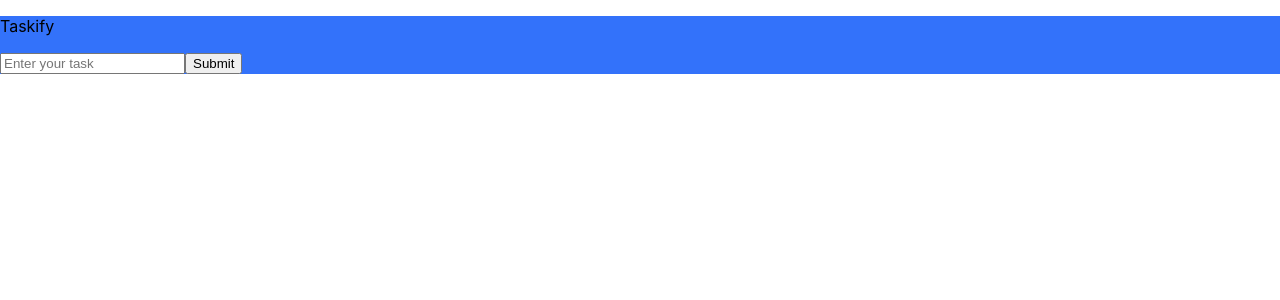
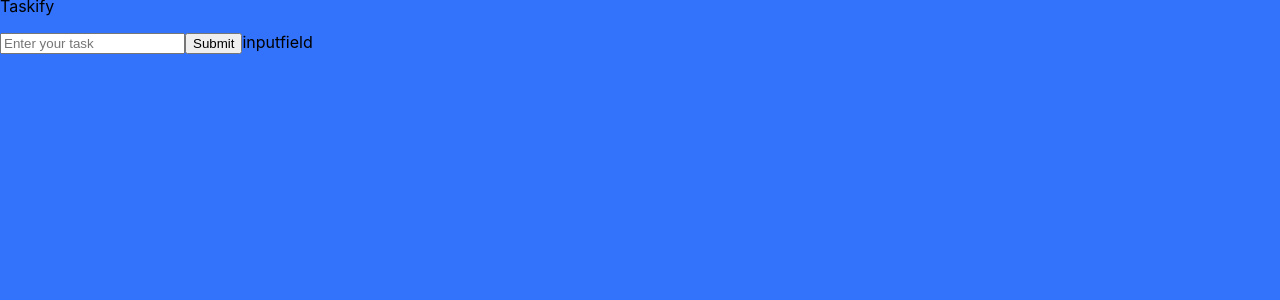
Before and after one commit to EdisonPhua/HTML_CSS, a React (Create React App) app in the folder react-typescript/: page / in a window 1280 px wide. Shown: the top 300 px of the page. Built offline with nearby package versions, Linux system fonts and the light colour scheme.

Commit message:
Mon, May 22, 2023, 8:13 PM +08:00

```diff
--- a/react-typescript/src/App.css
+++ b/react-typescript/src/App.css
@@ -3,6 +3,8 @@
 
 .App {
   background-color: rgb(51, 114, 250);
+  height: 1000cm;
+  margin-top: -20px;
 }
 
 .heading {
--- a/react-typescript/src/App.tsx
+++ b/react-typescript/src/App.tsx
@@ -9,6 +9,7 @@ function App() {
       <form action="">
         <input type="text" placeholder='Enter your task' className='input-box' />
         <button className='button-submit'>Submit</button>
+        inputfield
       </form>
 
 
--- a/react-typescript/tsconfig.json
+++ b/react-typescript/tsconfig.json
@@ -9,6 +9,7 @@
     "allowJs": true,
     "skipLibCheck": true,
     "esModuleInterop": true,
+    "checkJs": true,
     "allowSyntheticDefaultImports": true,
     "strict": true,
     "forceConsistentCasingInFileNames": true,
```
Also changed, not shown: react-typescript/src/components/inputfield.tsx (added, +9 -0 lines).
